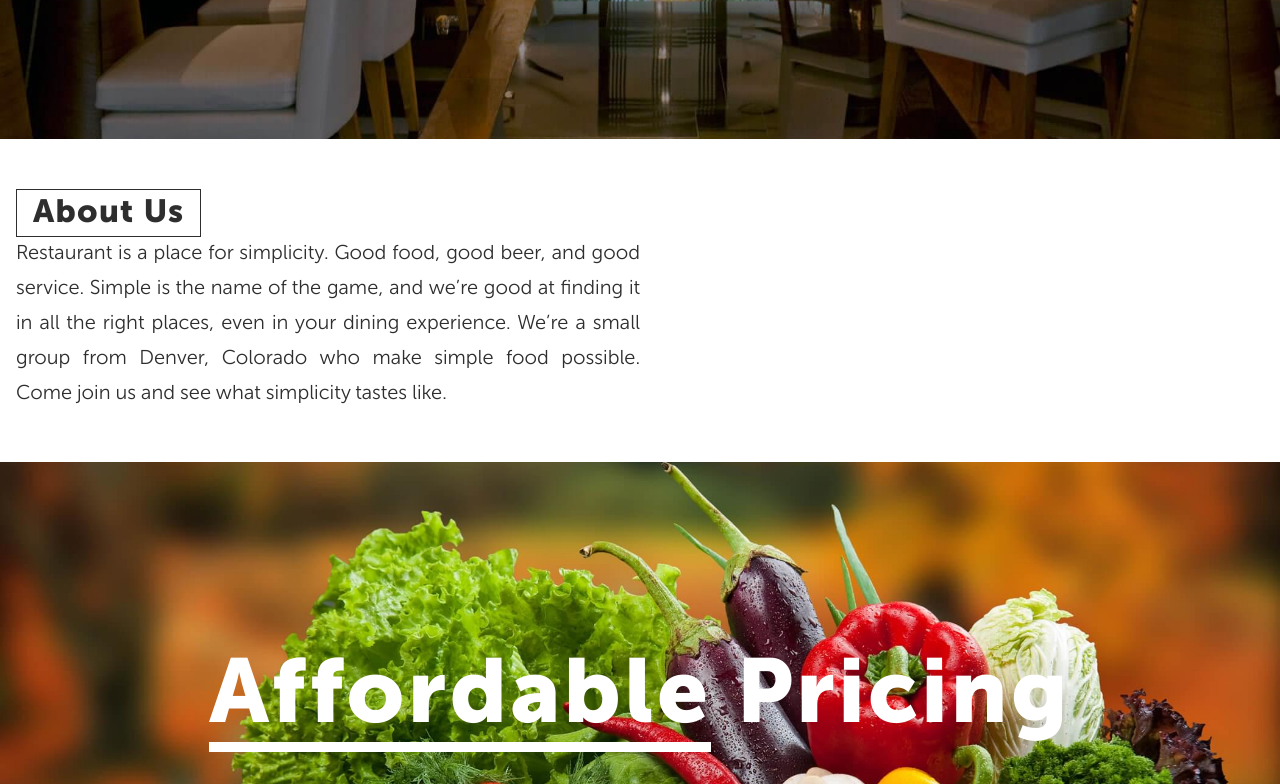
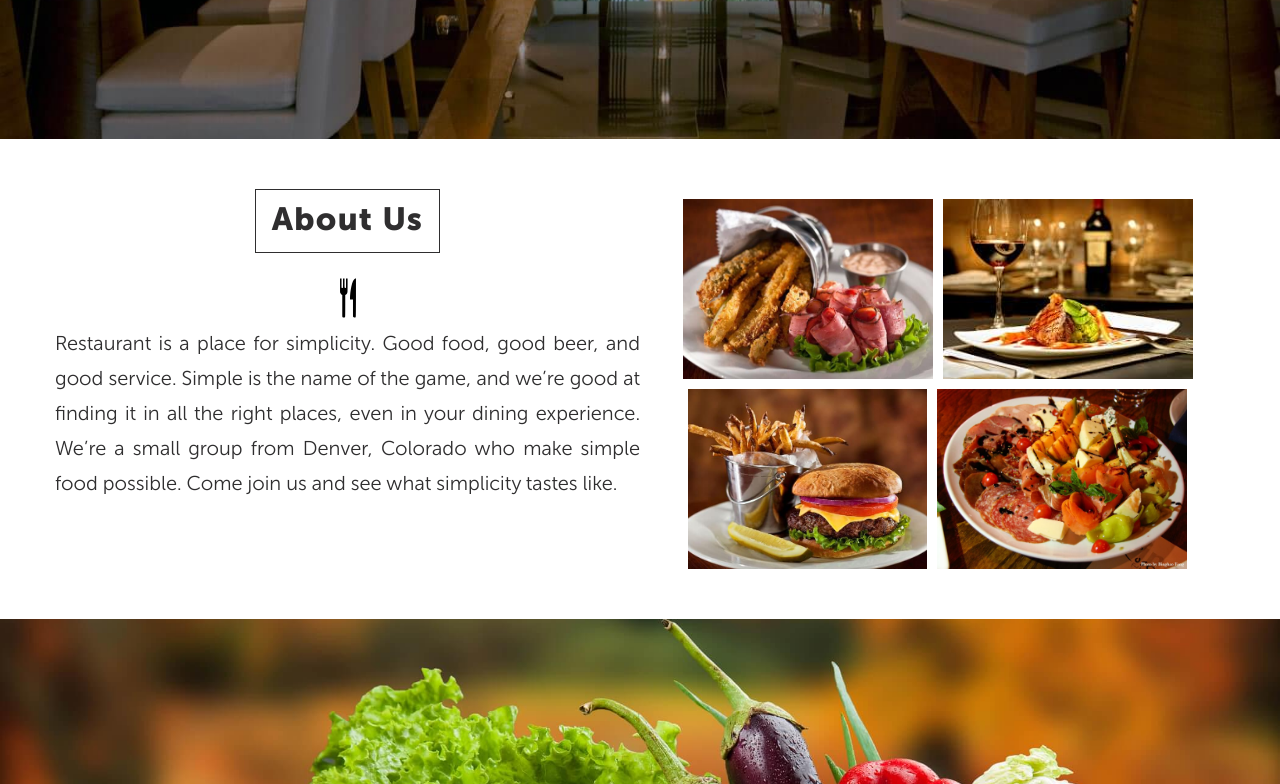
Before and after one commit to youngFrontendDeveloper/Restaurant, a website: page index.html in a window 1280 px wide. Shown: the part 640-1424 px from the top of the page. Drawn offline with Linux system fonts and the light colour scheme; a web font is replaced by a local one.

Commit message:
Делала секцию about

```diff
--- a/index.html
+++ b/index.html
@@ -56,12 +56,35 @@
     <div class="container">
       <div class="description">
         <div class="description__text">
-          <h3 class="title title--small">About Us</h3>
+          <h3 class="description__title title title--small title--about">About Us</h3>
           <p class="text">Restaurant is a place for simplicity. Good food, good beer, and good service. Simple is the name of the game, and we’re good at finding it in all the right places, even in your dining experience. We’re a small group from Denver, Colorado who make simple food possible. Come join us and see what simplicity tastes like.</p>
         </div>
-        <div class="description__image">
-
-        </div>
+        <div class="description__images">
+          <div class="description__row">
+            <picture class="image-item">
+              <source media="(min-width: 1200px)" srcset="build/img/kabob.jpg">
+              <source media="(min-width: 768px)" srcset="build/img/kabob.jpg">
+              <img  class="image-item" srcset="build/img/kabob.jpg" alt="Вид блюд: кабоб" width="250" height="180">
+            </picture>
+            <picture class="image-item">
+              <source media="(min-width: 1200px)" srcset="build/img/limes.jpg">
+              <source media="(min-width: 768px)" srcset="build/img/limes.jpg">
+              <img  class="image-item" srcset="build/img/limes.jpg" alt="Вид блюд: limes" width="250" height="180">
+            </picture>
+          </div>
+          <div class="description__row">
+            <picture class="image-item">
+              <source media="(min-width: 1200px)" srcset="build/img/radish.jpg">
+              <source media="(min-width: 768px)" srcset="build/img/radish.jpg">
+              <img class="image-item" srcset="build/img/radish.jpg" alt="Вид блюд: radish" width="250" height="180">
+            </picture>
+            <picture class="image-item">
+              <source media="(min-width: 1200px)" srcset="build/img/corn.jpg">
+              <source media="(min-width: 768px)" srcset="build/img/corn.jpg">
+              <img  class="image-item" srcset="build/img/corn.jpg" alt="Вид блюд: corn" width="250" height="180">
+            </picture>
+          </div>
+        </div>   <!--    end description__images -->
        </div>   <!--    end description -->
     </div>      <!--    end container -->
    </section>
--- a/source/less/about.less
+++ b/source/less/about.less
@@ -1,3 +1,4 @@
-// .about {
-
-// }
+.about {
+  padding-left: 15px;
+  padding-right: 15px;
+}
--- a/source/less/container.less
+++ b/source/less/container.less
@@ -1,21 +1,24 @@
 .container {
   .flex-between-start();
   flex-wrap: wrap;
-  width: 97.5%;
+  // width: 270px;
   margin-left: auto;
   margin-right: auto;
-  padding-left: 1.25%;
-  padding-right: 1.25%;
+  padding-left: 10px;
+  padding-right: 10px;
 
-  // @media (min-width: @width-tablet) {
-  //   width: 1170px;
-  // }
+  @media (min-width: @width-tablet) {
+    .flex-around-center();
+    // width: 738px;
+    padding-left: 15px;
+    padding-right: 15px;
+  }
 
-  // @media (min-width: @width-desktop) {
-  //   width: 1170px;
-  //   padding-left: 15px;
-  //   padding-right: 15px;
-  // }
+  @media (min-width: @width-desktop) {
+    width: 1170px;
+    // padding-left: 15px;
+    // padding-right: 15px;
+  }
 }
 
 .container--center {
--- a/source/less/description.less
+++ b/source/less/description.less
@@ -1,15 +1,45 @@
 .description {
   .flex-between-start();
+  flex-wrap: wrap;
   width: 100%;
   height: 100%;
   padding-top: 50px;
   padding-bottom: 50px;
 }
 
-.description__text {
-  width: 50%;
+.description__title {
+  margin-bottom: 75px;
 }
 
-.description__image {
-  width: 50%;
+.description__text {
+  .flex-center-center();
+  flex-direction: column;
+  width: 100%;
+  margin-bottom: 20px;
+
+   @media (min-width: @width-desktop) {
+    width: 50%;
+    margin-bottom: 0;
+  }
 }
+
+.description__images {
+  .flex-center-center();
+  flex-direction: column;
+  width: 100%;
+
+  @media (min-width: @width-desktop) {
+    width: 50%;
+  }
+}
+
+.description__row {
+  .flex-center-center();
+  flex-wrap: wrap;
+}
+
+.image-item {
+  max-width: 250px;
+  height: 180px;
+  margin: 5px;
+}
--- a/source/less/footer.less
+++ b/source/less/footer.less
@@ -4,7 +4,7 @@
 }
 
 .footer__col {
-  width: 350px;
+  width: 30%;
   padding-left: 30px;
   padding-right: 30px;
 }
--- a/source/less/header.less
+++ b/source/less/header.less
@@ -1,6 +1,7 @@
 .header {
   position: fixed;
   width: 100%;
+  box-sizing: border-box;
   padding-top: 10px;
   padding-bottom: 10px;
   background-color: #1e1e1e;
@@ -8,14 +9,17 @@
 }
 
 
-@media (min-width: @width-desktop) {
+
   .header__logo {
-    margin-left: -15px;
+    @media (min-width: @width-tablet){
+      margin-bottom: 15px;
+    }
+    @media (min-width: @width-desktop) {
+      margin-left: -15px;
+    }
   }
   .header__nav {
-    margin-right: -15px;
+    @media (min-width: @width-desktop) {
+      margin-right: -15px;
+    }
   }
-  // .header__container {
-  //   margin-top: 10px;
-  // }
-}
--- a/source/less/links.less
+++ b/source/less/links.less
@@ -3,10 +3,10 @@
 }
 
 .link--menu {
-  padding: 15px;
+  // padding: 15px;
   color: @color-white;
   text-transform: uppercase;
-  font-size: 14px;
+  font-size: 0.7rem;
   font-weight: 700;
   line-height: 20px;
   &:hover {
--- a/source/less/logo.less
+++ b/source/less/logo.less
@@ -1,14 +1,18 @@
 .logo {
   display: block;
-  width: 200px;
+  // width: 200px;
   // height: 50px;
   padding: 15px;
   color: @color-white;
   font-family: "Pacifico";
-  font-size: 34px;
+  font-size: 30px;
   text-decoration: none;
   line-height: 20px;
   &:hover {
     color: #9BE86F;
   }
+
+  @media (min-width: @width-tablet) {
+    font-size: 34px;
+  }
 }
--- a/source/less/mixins.less
+++ b/source/less/mixins.less
@@ -15,6 +15,19 @@
   justify-content: center;
   align-items: center;
 }
+
+.flex-center-start {
+  display: flex;
+  justify-content: center;
+  align-items: flex-start;
+}
+
+.flex-around-center {
+  display: flex;
+  justify-content: space-around;
+  align-items: center;
+}
+
 // .text-normal {
 //   font-family: inherit;
 //   font-size: 13px;
--- a/source/less/nav.less
+++ b/source/less/nav.less
@@ -1,3 +1,13 @@
+.nav {
+  display: none;
+  @media(min-width: @width-tablet) {
+    display: block;
+    width: 650px;
+    padding: 15px;
+  }
+
+}
+
 .nav__items {
   .flex-between-center();
 }
--- a/source/less/text.less
+++ b/source/less/text.less
@@ -1,24 +1,43 @@
 .text {
   font-family: inherit;
-  font-size: 20px;
-  line-height: 35px;
+  font-size: 16px;
+  line-height: 1.75;
   text-align: justify;
   color: @color-dark;
+
+  @media (min-width: @width-tablet) {
+    font-size: 18px;
+  }
+
+  @media (min-width: @width-desktop) {
+    font-size: 20px;
+  }
 }
 
 .text--primary {
   color: @color-white;
-  font-size: 30px;
+  font-size: 20px;
   font-weight: 500;
   font-style: italic;
   text-transform: capitalize;
   text-align: center;
-  padding-bottom: 20px;
+  padding-bottom: 5px;
   border-bottom: 1px solid #eeeeee;
+
+
+  @media (min-width: @width-tablet) {
+    padding-bottom: 20px;
+    font-size: 26px;
+  }
+
+  @media (min-width: @width-desktop) {
+    font-size: 30px;
+  }
 }
 
 .text--footer {
   color: @color-grey;
   line-height: 23px;
   text-align: center;
+
 }
--- a/source/less/titles.less
+++ b/source/less/titles.less
@@ -3,28 +3,72 @@
   padding: 0;
   color: @color-white;
   font-family: inherit;
-  font-size: 4.5rem;
+  font-size: 40px;
   font-weight: 900;
-  letter-spacing: 0.040em;;
+  letter-spacing: 0.040em;
+  text-align: center;
+  line-height: 1.5;
+
+  @media (min-width: @width-tablet) {
+    font-size: 50px;
+  }
+
+  @media (min-width: @width-desktop) {
+    font-size: 90px;
+  }
 }
 
 .title--primary {
   font-family: 'Playball', cursive;
-  font-size: 120px;
+  font-size: 50px;
   font-weight: 400;
-  text-align: center;
+  // text-align: center;
   letter-spacing: 0;
   line-height: 1.3;
+
+  @media (min-width: @width-tablet) {
+    font-size: 80px;
+  }
+
+  @media (min-width: @width-desktop) {
+    font-size: 120px;
+  }
 }
 
 .title--small {
+  position: relative;
   display: inline-block;
   padding: 7px 16px;
   color: @color-dark;
   font-family: inherit;
-  font-size: 32px;
+  font-size: 25px;
   font-weight: 900;
-  border: 1px solid @color-dark;
+  border: 8px solid @color-dark;
+  &::after {
+    content: "";
+    position: absolute;
+    top: 88px;
+    left: calc(50% - 20px);
+    width: 40px;
+    height: 40px;
+
+  }
+
+  @media (min-width: @width-tablet) {
+    font-size: 28px;
+    border: 1px solid @color-dark;
+  }
+
+  @media (min-width: @width-desktop) {
+    font-size: 32px;
+
+  }
+}
+
+.title--about {
+  &::after {
+    background: url(../img/icon-appliance.svg) center no-repeat;
+  }
 }
 
 .title--underlined {
```
Also changed, not shown: build/css/style.css, build/css/style.min.css, build/img/icon-appliance.svg (added), build/img/icon-beer.svg (added), build/img/icon-bread.svg (added), build/img/icon-hotdog.svg (added), source/img/icon-appliance.svg (added), source/img/icon-beer.svg (added), source/img/icon-bread.svg (added), source/img/icon-hotdog.svg (added).
